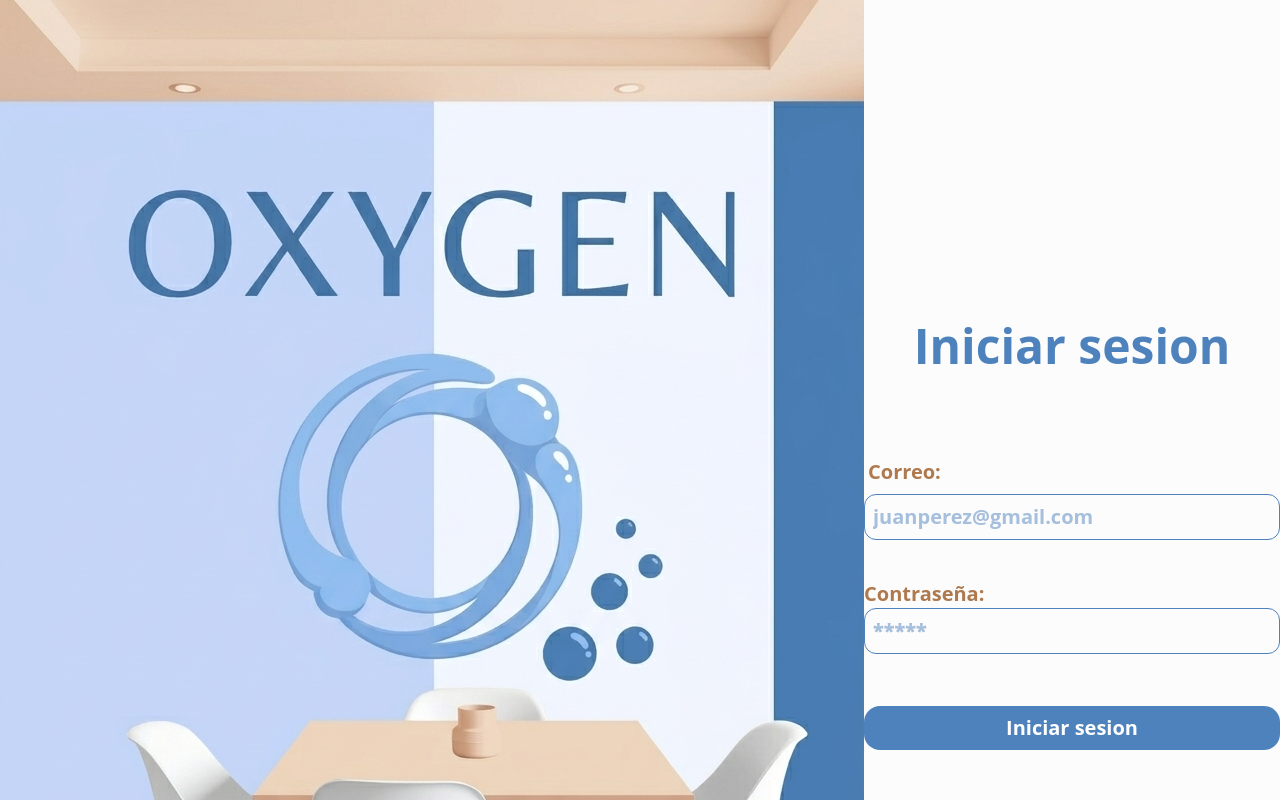
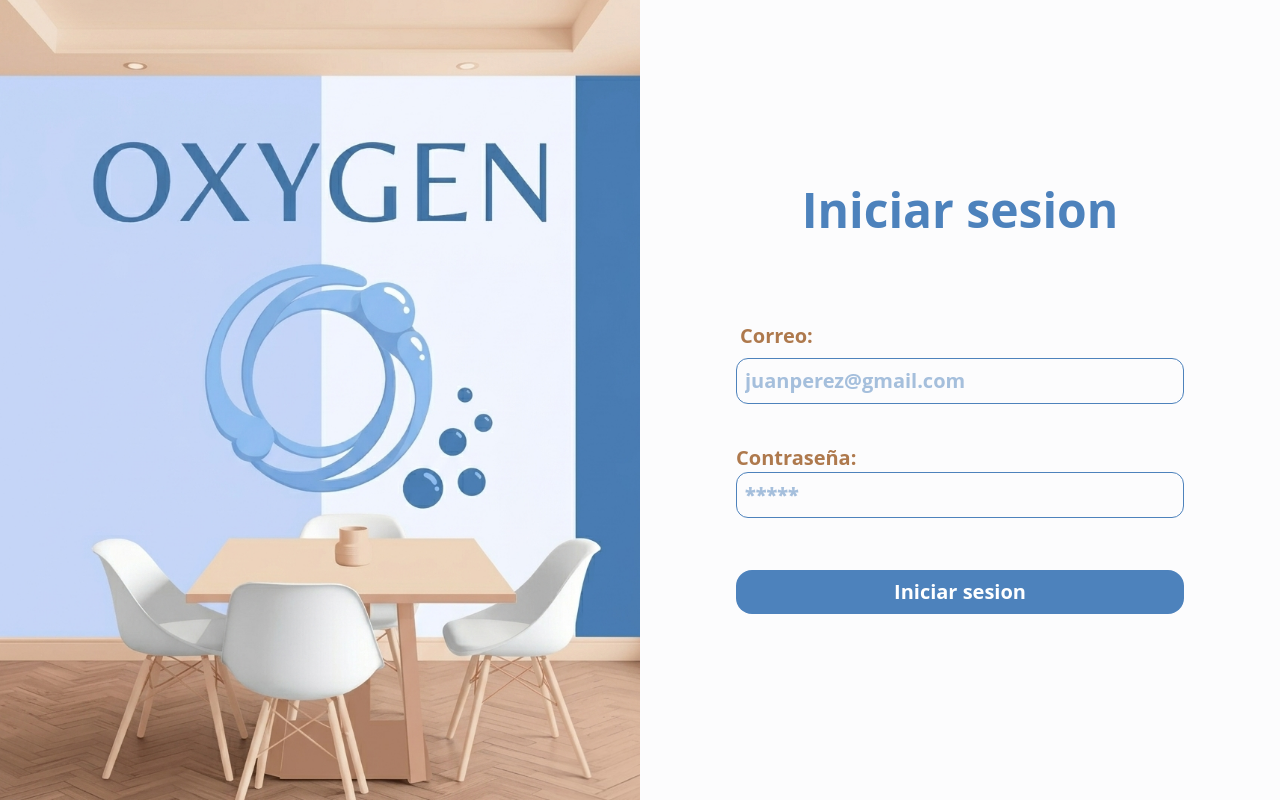
Before and after one commit to MEZLYSO/Oxygen-Todo, a React app in the folder app/: page / in a window 1280 px wide. Shown: the top 800 px of the page. Built offline with nearby package versions, Linux system fonts and the light colour scheme; the HTML template or start-up script is replaced by a standard one.

Commit message:
ft:Nuevo Login

```diff
--- a/app/src/pages/LoginPage/LoginPage.jsx
+++ b/app/src/pages/LoginPage/LoginPage.jsx
@@ -3,7 +3,6 @@ import { useNavigate } from "react-router-dom";
 import toast from "react-hot-toast";
 import { api } from "../../services/api";
 import icon from "../../assets/img.png";
-
 
 export const LoginPage = () => {
   const [data, setData] = useState({});
@@ -30,11 +29,21 @@ export const LoginPage = () => {
   };
 
   return (
-    <section className="bg-fondo flex items-center">
-      <img src={icon} alt="" />
-      <form onSubmit={handleSubmit} className="w-full max-w-md flex flex-col">
-          <h2 className="text-5xl text-center font-bold text-azulf font-[Open_Sans]">Iniciar sesion</h2>
-          <label htmlFor="email" className="py-2 px-1 mt-20 font-bold font-[Open_Sans] text-xl text-cafef">Correo:</label>
+    <section className="bg-fondo h-screen w-screen flex items-center">
+      <div className="w-1/2 h-full object-cover">
+        <img className="object-cover w-full h-full" src={icon} alt="" />
+      </div>
+      <div className="w-1/2 flex justify-center">
+        <form onSubmit={handleSubmit} className="w-full max-w-md flex flex-col">
+          <h2 className="text-5xl text-center font-bold text-azulf font-[Open_Sans]">
+            Iniciar sesion
+          </h2>
+          <label
+            htmlFor="email"
+            className="py-2 px-1 mt-20 font-bold font-[Open_Sans] text-xl text-cafef"
+          >
+            Correo:
+          </label>
           <input
             id="email"
             onChange={handleChange}
@@ -43,7 +52,12 @@ export const LoginPage = () => {
             name=""
             placeholder="juanperez@gmail.com"
           />
-          <label htmlFor="password" className="mt-10 font-bold font-[Open_Sans] text-xl text-cafef">Contraseña:</label>
+          <label
+            htmlFor="password"
+            className="mt-10 font-bold font-[Open_Sans] text-xl text-cafef"
+          >
+            Contraseña:
+          </label>
           <input
             id="password"
             onChange={handleChange}
@@ -52,8 +66,11 @@ export const LoginPage = () => {
             name=""
             placeholder="*****"
           />
-          <button className="bg-azulf duration-300 font-bold font-[Open_Sans] text-xl rounded-2xl px-2 py-2 text-white mt-10 gap-3 cursor-pointer hover:bg-cafef">Iniciar sesion</button>
+          <button className="bg-azulf duration-300 font-bold font-[Open_Sans] text-xl rounded-2xl px-2 py-2 text-white mt-10 gap-3 cursor-pointer hover:bg-cafef">
+            Iniciar sesion
+          </button>
         </form>
+      </div>
     </section>
   );
 };
```
